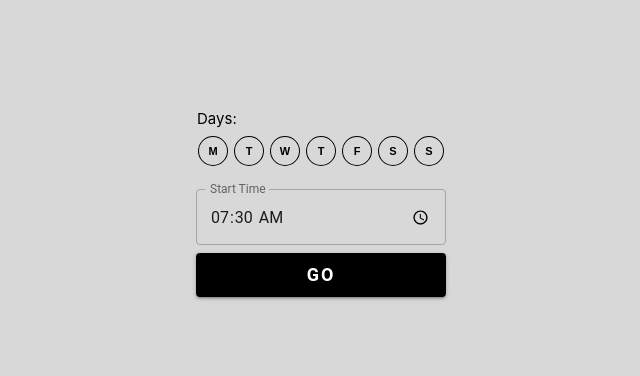
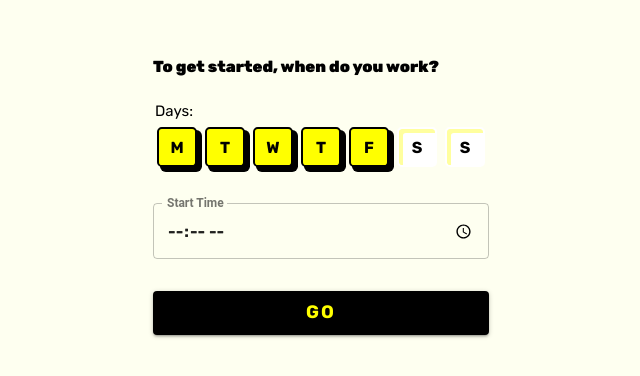
Before and after one commit to tristankells/busbuddy-time-picker, a React (Create React App) app: page / in a window 1280 px wide. Shown: the part 208-584 px from the top of the page, without its empty margins (319-959 px from the left). Built offline with nearby package versions, Linux system fonts and the light colour scheme.

Commit message:
admitting defeat

```diff
--- a/src/App.css
+++ b/src/App.css
@@ -1,6 +1,10 @@
+
+
 .App {
+  font-family: rubik;
   text-align: center;
-  background: rgb(216, 216, 216);
+  background:#fefff0;
+  -webkit-transition: all 1s;
 }
 
 .App-logo {
@@ -41,33 +45,55 @@
     transform: rotate(360deg);
   }
 }
+.btn{
+    font-family: 'Rubik', sans-serif;
+  width: 2.5rem;
+  height: 2.5rem;
+  font-size: 16px;
+  border-radius: 12%;
+  margin: 4px;
+  padding: 0%;
+  font-weight: bolder;
+  align-content: initial;
+
+  outline: none;
+
+  background: #fff;
+}
 
 .btn-clicked{
-  background: rgb(0, 0, 0);
-  color: rgb(255, 255, 255);
-  border:3px solid rgb(0, 0, 0);
+  background: rgb(255, 255, 0);
+  color: rgb(0, 0, 0));
+  border:2px solid #000;
+    box-shadow: 4px 4px 0px 1px #000;
+  /* box-shadow: #ffff00 3px 3px; */
 }
 
-.btn{
-    width: 28px;
-    height: 28px;
-    font-size: 11px;
-    line-height: px;
-    border-radius: 50%;
-    margin: 4px;
-    padding: 0%;
-    font-weight: bolder;
-    align-content: initial;
-    box-shadow: 0px 0px 0px 1px rgb(3, 3, 3);
-    outline: none;
-}
 
 .btn-group{
-margin: 20px;
+margin-left: 0rem;
+margin-bottom: 2rem;
 }
 
 .btn-unclicked{
-  background: rgb(216, 216, 216);
-    color: rgb(0, 0, 0);
-    border:3px solid #d8d8d8;
+
+  background: #fff;
+  color: rgb(0, 0, 0);
+    border:2px solid #fff;
+
+    box-shadow: inset 2px 2px 0px 1px #ffff9e;
+
+    box-shadow: inset 4px 4px 0px #ffff9e;
+    /* box-shadow: #ffff95 1px 1px; */
+
 }
+
+p {
+  color: black;
+  font-weight: 900;
+  text-align: left;
+  font-size: 1rem;
+  width: 336px;
+}
+
+.potato {  font-family: "Rubik" !important;}
--- a/src/App.js
+++ b/src/App.js
@@ -1,24 +1,25 @@
-import React, { Component } from 'react';
-import './App.css';
-import TimePicker from "./components/TimePicker"
-import DayCheckboxGroup from './components/DayCheckboxGroup';
-import $ from "jquery";
-import SubmitButton from "./components/SubmitButton"
+import React, { Component } from 'react'
+import './App.css'
+import TimePicker from './components/TimePicker'
+import DayCheckboxGroup from './components/DayCheckboxGroup'
+import $ from 'jquery'
+import SubmitButton from './components/SubmitButton'
 import qs from 'qs'
 const MESSENGER_API_URL = 'https://api.zappy.chat'
 
 class App extends Component {
-  constructor(props) {
-    super(props);
+  constructor (props) {
+    super(props)
     this.state = {
       isLoading: true,
-      officeArrivalTime: "07:30",
-      senderId: qs.parse(window.location.search, { ignoreQueryPrefix: true }).senderId,
-      isMondayEnabled: false,
-      isTuesdayEnabled: false,
-      isWednesdayEnabled: false,
-      isThursdayEnabled: false,
-      isFridayEnabled: false,
+      officeArrivalTime: '07:30',
+      senderId: qs.parse(window.location.search, { ignoreQueryPrefix: true })
+        .senderId,
+      isMondayEnabled: true,
+      isTuesdayEnabled: true,
+      isWednesdayEnabled: true,
+      isThursdayEnabled: true,
+      isFridayEnabled: true,
       isSaturdayEnabled: false,
       isSundayEnabled: false
     }
@@ -43,7 +44,7 @@ class App extends Component {
   //   })
   // }
 
-  setTime = (newTime) => {
+  setTime = newTime => {
     this.setState({
       officeArrivalTime: newTime
     })
@@ -51,64 +52,68 @@ class App extends Component {
 
   mondayClick = () => {
     this.setState({
-      isMondayEnabled: this.state.isMondayEnabled ? false : true
+      isMondayEnabled: !this.state.isMondayEnabled
     })
   }
 
   tuesdayClick = () => {
     this.setState({
-      isTuesdayEnabled: this.state.isTuesdayEnabled ? false : true
+      isTuesdayEnabled: !this.state.isTuesdayEnabled
     })
   }
 
   wednesdayClick = () => {
     this.setState({
-      isWednesdayEnabled: this.state.isWednesdayEnabled ? false : true
+      isWednesdayEnabled: !this.state.isWednesdayEnabled
     })
   }
 
   thursdayClick = () => {
     this.setState({
-      isThursdayEnabled: this.state.isThursdayEnabled ? false : true
+      isThursdayEnabled: !this.state.isThursdayEnabled
     })
   }
 
   fridayClick = () => {
     this.setState({
-      isFridayEnabled: this.state.isFridayEnabled ? false : true
+      isFridayEnabled: !this.state.isFridayEnabled
     })
   }
 
   saturdayClick = () => {
     this.setState({
-      isSaturdayEnabled: this.state.isSaturdayEnabled ? false : true
+      isSaturdayEnabled: !this.state.isSaturdayEnabled
     })
   }
 
   sundayClick = () => {
     this.setState({
-      isSundayEnabled: this.state.isSundayEnabled ? false : true
+      isSundayEnabled: !this.state.isSundayEnabled
     })
   }
 
-  getDayObject =(clicked, click, text) => {
+  getDayObject = (clicked, click, text) => {
     return { clicked: clicked, click: click, text: text }
   }
 
-  getDaysArray() {
+  getDaysArray () {
     return [
-      this.getDayObject(this.state.isMondayEnabled,this.mondayClick,"M"),
-      this.getDayObject(this.state.isTuesdayEnabled,this.tuesdayClick,"T"),
-      this.getDayObject(this.state.isWednesdayEnabled,this.wednesdayClick,"W"),
-      this.getDayObject(this.state.isThursdayEnabled,this.thursdayClick,"T"),
-      this.getDayObject(this.state.isFridayEnabled,this.fridayClick,"F"),
-      this.getDayObject(this.state.isSaturdayEnabled,this.saturdayClick,"S"),
-      this.getDayObject(this.state.isSundayEnabled,this.sundayClick,"S")
+      this.getDayObject(this.state.isMondayEnabled, this.mondayClick, 'M'),
+      this.getDayObject(this.state.isTuesdayEnabled, this.tuesdayClick, 'T'),
+      this.getDayObject(
+        this.state.isWednesdayEnabled,
+        this.wednesdayClick,
+        'W'
+      ),
+      this.getDayObject(this.state.isThursdayEnabled, this.thursdayClick, 'T'),
+      this.getDayObject(this.state.isFridayEnabled, this.fridayClick, 'F'),
+      this.getDayObject(this.state.isSaturdayEnabled, this.saturdayClick, 'S'),
+      this.getDayObject(this.state.isSundayEnabled, this.sundayClick, 'S')
     ]
   }
 
   handleSubmit = () => {
-    console.log("Button Pressed");
+    console.log('Button Pressed')
     var userSettings = {
       officeArrivalTime: this.state.officeArrivalTime,
       isMondayEnabled: this.state.isMondayEnabled,
@@ -119,30 +124,34 @@ class App extends Component {
       isSaturdayEnabled: this.state.isSaturdayEnabled,
       isSundayEnabled: this.state.isSundayEnabled,
       senderId: this.state.senderId
-    };
-    ////////AJAX
+    }
+    /// /////AJAX
     $.ajax({
-      method: "PUT",
+      method: 'PUT',
       url: `${MESSENGER_API_URL}/user-settings`,
       data: JSON.stringify({
         userSettings
       }),
       headers: {
-        'Content-Type': 'application/json',
+        'Content-Type': 'application/json'
       },
       success: function (msg) {
-        window.close();
+        window.close()
       }
     })
   }
 
-  render() {
+  render () {
     // if (this.state.isLoading) {
     //   return null;
     // }
     return (
-      <div className="App">
-        <header className="App-header">
+      <div className='App'>
+      <link href="https://fonts.googleapis.com/css?family=Rubik:400,700,900" rel="stylesheet"></link>
+
+        <header className='App-header'>
+        <p>To get started, when do you work?</p>
+
           <DayCheckboxGroup
             mondayClick={this.mondayClick}
             tuesdayClick={this.tuesdayClick}
@@ -160,12 +169,15 @@ class App extends Component {
             sunday={this.state.isSundayEnabled}
             days={this.getDaysArray()}
           />
-          <TimePicker orgiginalTime={this.state.officeArrivalTime} setTime={this.setTime} />
+          <TimePicker
+            originalTime={this.state.officeArrivalTime}
+            setTime={this.setTime}
+          />
           <SubmitButton handleSubmit={this.handleSubmit} />
         </header>
       </div>
-    );
+    )
   }
 }
 
-export default App;
+export default App
--- a/src/components/Heading.css
+++ b/src/components/Heading.css
@@ -3,8 +3,7 @@
     width: 50%;
     margin-top: 5%;
 }
-/*Source https://codepen.io/beumsk/pen/ZvjLgv?page=4 */
-@import url('https://fonts.googleapis.com/css?family=Rajdhani');
+
 
 .anim {
   width: 100px;
@@ -49,7 +48,7 @@
 }
 
 .text {
-  font-family: 'Rajdhani', sans-serif;
+  font-family: 'Rubik', sans-serif;
   font-size: 64px;
   font-weight: bold;
   letter-spacing: 0.2em;
--- a/src/components/SubmitButton.js
+++ b/src/components/SubmitButton.js
@@ -17,7 +17,7 @@ function SubmitButton(props) {
   return (
     <div>
       <Button onClick={props.handleSubmit} variant="contained" className={classes.button}
-      style = {{width: 250, background: "black", color:"white", fontWeight: "bolder", fontSize:"18px", letterSpacing:"2px"}}
+      style = {{width: 336, marginTop: "2rem", background: "black", color:"yellow", fontWeight: "bolder", fontFamily: "Rubik", fontSize:"18px", letterSpacing:"2px"}}
       >
         Go
       </Button>
--- a/src/components/TimePicker.js
+++ b/src/components/TimePicker.js
@@ -3,15 +3,24 @@ import PropTypes from 'prop-types';
 import { withStyles } from '@material-ui/core/styles';
 import TextField from '@material-ui/core/TextField';
 
+
 const styles = theme => ({
+  rubikFont: {
+    fontFamily: "Rubik",
+    // color:'red'
+  },
   container: {
     display: 'flex',
     flexWrap: 'wrap',
+    fontFamily: "Rubik",
   },
   textField: {
     marginLeft: theme.spacing.unit,
     marginRight: theme.spacing.unit,
-    width: 200,
+    width: 300,
+    fontFamily: "Rubik",
+    fontWeight: 600,
+
   },
 });
 
@@ -28,17 +37,36 @@ function TimePicker(props) {
         id="time"
         label="Start Time"
         type="time"
+        fullWidth
+
         defaultValue={props.orgiginalTime}
-        className={classes.textField}
+        className={classes.textField + " potato"}
         InputLabelProps={{
           shrink: true,
-          color : "black"
+          FormLabelClasses: [classes.rubikFont],
+          classes: {
+            input: classes.rubikFont
+          },
         }}
-        inputProps={{
+        InputProps={{
           step: 300, // 5 min
+          classes: {
+            input: classes.rubikFont
+          }
         }}
+        FormLabelClasses= {{
+          classes: {
+            input: classes.rubikFont
+          },
+        }}
+
         onChange={setNewTime}
-        style = {{width: 250, outlineColor : "black"}} //assign the width as your requirement
+        style = {{
+          width: 336,
+          outlineColor: "yellow",
+
+
+        }} //assign the width as your requirement
         variant="outlined"
       />
     </form>
--- a/src/index.css
+++ b/src/index.css
@@ -1,7 +1,7 @@
 body {
   margin: 0;
   padding: 0;
-  font-family: -apple-system, BlinkMacSystemFont, "Segoe UI", "Roboto", "Oxygen",
+  font-family: "Rubik", -apple-system, BlinkMacSystemFont, "Segoe UI", "Roboto", "Oxygen",
     "Ubuntu", "Cantarell", "Fira Sans", "Droid Sans", "Helvetica Neue",
     sans-serif;
   -webkit-font-smoothing: antialiased;
```
